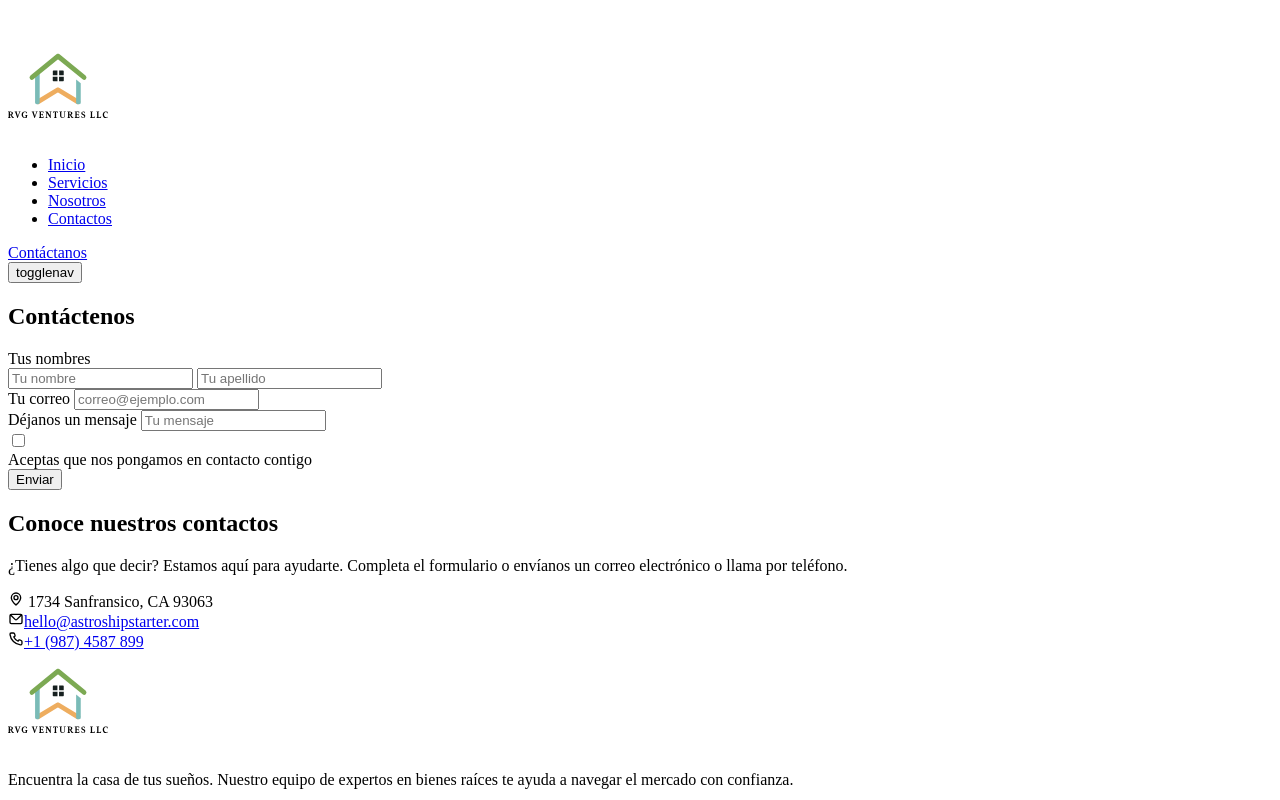
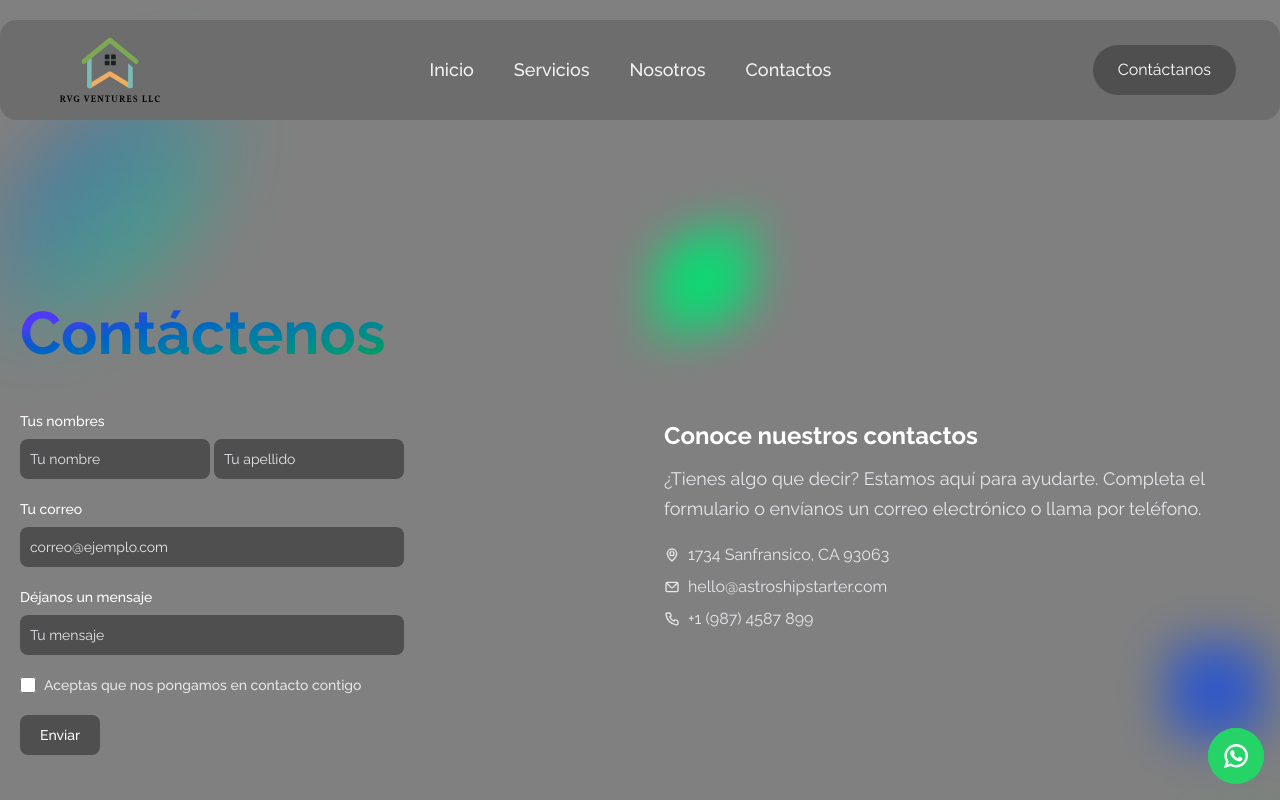
Before and after one commit to rvgventures/llc, a plain HTML site: page contactos/index.html in a window 1280 px wide. Shown: the top 800 px of the page. Drawn offline with Linux system fonts and the light colour scheme; the site is published under a folder, as on GitHub Pages, so addresses that start at the root find nothing.

Commit message:
mejora y cambios de link de .css

```diff
--- a/contactos/index.html
+++ b/contactos/index.html
@@ -14,7 +14,7 @@
       href="https://fonts.googleapis.com/css2?family=Raleway:wght@300;400;500;600;700&display=swap"
       rel="stylesheet"
     />
-    <link rel="stylesheet" href="/astro/contactosBjWtTbFC.css" />
+    <link rel="stylesheet" href="../astro/contactosBjWtTbFC.css" />
   </head>
   <body class="overflow-hidden overflow-y-auto bg-body">
     <a
```
